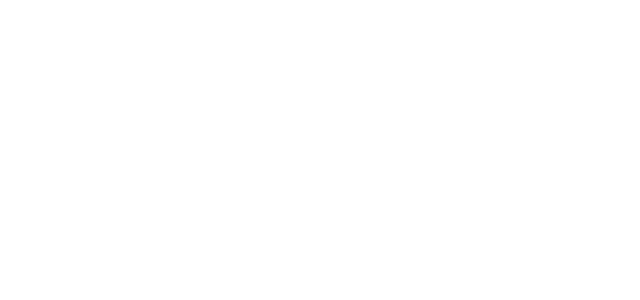
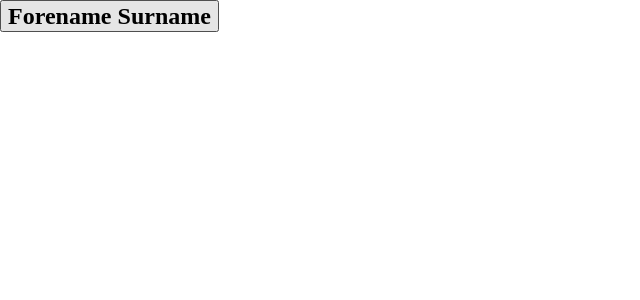
Before and after one commit to nekosoffy/resume-builder, a React (Vite) app: page / in a window 1280 px wide. Shown: the top 300 px of the page, without its empty margins (0-640 px from the left). Built offline with nearby package versions, Linux system fonts and the light colour scheme.

Commit message:
feat: create component for the name section

```diff
--- /dev/null
+++ b/src/components/Name.jsx
@@ -0,0 +1,93 @@
+import { useState } from 'react';
+
+export default function Name() {
+  const [edit, setEdit] = useState(false);
+  const [name, setName] = useState({
+    forename: 'Forename',
+    surname: 'Surname',
+  });
+
+  function handleNameChange(e) {
+    const { id, value } = e.target;
+    setName((prev) => ({ ...prev, [id]: value }));
+  }
+
+  function handleClick(e) {
+    e.preventDefault();
+
+    if (!edit) {
+      setName({
+        forename: name.forename === 'Forename' ? '' : name.forename,
+        surname: name.surname === 'Surname' ? '' : name.surname,
+      });
+    } else {
+      setName({
+        forename: name.forename.trim() === '' ? 'Forename' : name.forename,
+        surname: name.surname.trim() === '' ? 'Surname' : name.surname,
+      });
+    }
+
+    setEdit(!edit);
+  }
+
+  return (
+    <>
+      {edit ? (
+        <section className="section name edit">
+          <form
+            id="name-form"
+            onSubmit={handleClick}
+          >
+            <fieldset>
+              <legend className="section-title">
+                <div>Name section</div>
+              </legend>
+              <ul>
+                <li className="input-wrapper">
+                  <label htmlFor="forename">
+                    <div>Forename</div>
+                  </label>
+                  <input
+                    id="forename"
+                    value={name.forename}
+                    placeholder="e.g. Jane"
+                    onChange={handleNameChange}
+                  />
+                </li>
+                <li className="input-wrapper">
+                  <label htmlFor="forename">
+                    <div>Surname</div>
+                  </label>
+                  <input
+                    id="surname"
+                    value={name.surname}
+                    placeholder="e.g. Doe"
+                    onChange={handleNameChange}
+                  />
+                </li>
+              </ul>
+            </fieldset>
+          </form>
+          <button
+            type="submit"
+            form="name-form"
+            className="done-btn"
+          >
+            Done
+          </button>
+        </section>
+      ) : (
+        <section>
+          <button
+            className="section name"
+            onClick={handleClick}
+          >
+            <h1>
+              {name.forename} <span className="bold">{name.surname}</span>
+            </h1>
+          </button>
+        </section>
+      )}
+    </>
+  );
+}
--- a/src/main.jsx
+++ b/src/main.jsx
@@ -1,5 +1,11 @@
 import { StrictMode } from 'react';
 import { createRoot } from 'react-dom/client';
+import Name from './components/Name';
 import './styles/styles.css';
+import './styles/reset.css';
 
-createRoot(document.getElementById('root')).render(<StrictMode></StrictMode>);
+createRoot(document.getElementById('root')).render(
+  <StrictMode>
+    <Name></Name>
+  </StrictMode>
+);
```
